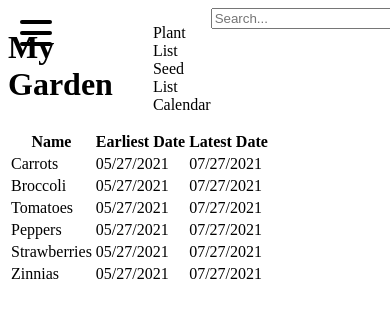
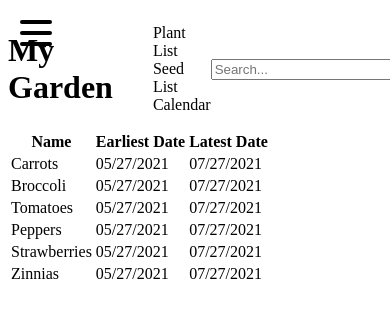
Before and after one commit to natachalevesque/gardenApp, a React (Create React App) app: page / in a window 390 px wide. Shown: the top 318 px of the page. Built offline with nearby package versions, Linux system fonts and the light colour scheme.

Commit message:
navbar spacing items + hide full hamburger menu instead of just the checkbox

```diff
--- a/src/HamburgerMenu.css
+++ b/src/HamburgerMenu.css
@@ -1,5 +1,5 @@
 @media (min-width: 650px) {
-    .hamburger-menu-checkbox {
+    .hamburger-menu {
         display: none;
     }
 }
--- a/src/Navbar.css
+++ b/src/Navbar.css
@@ -1,3 +1,5 @@
 .Navbar {
     display: flex;
+    align-items: center;
+    justify-content: space-between;
 }
```
